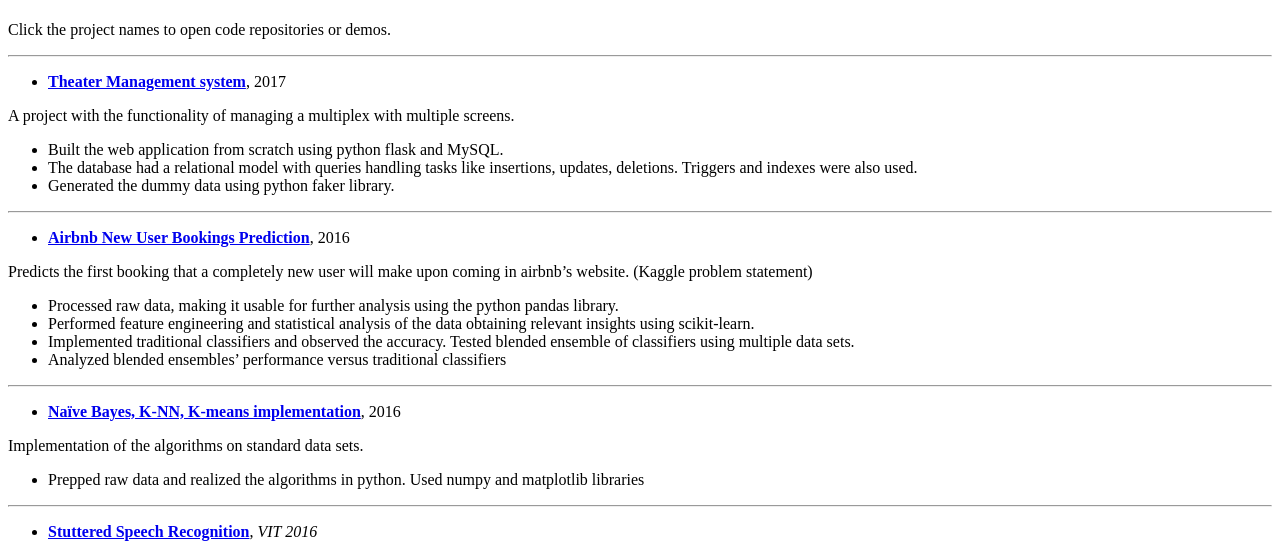
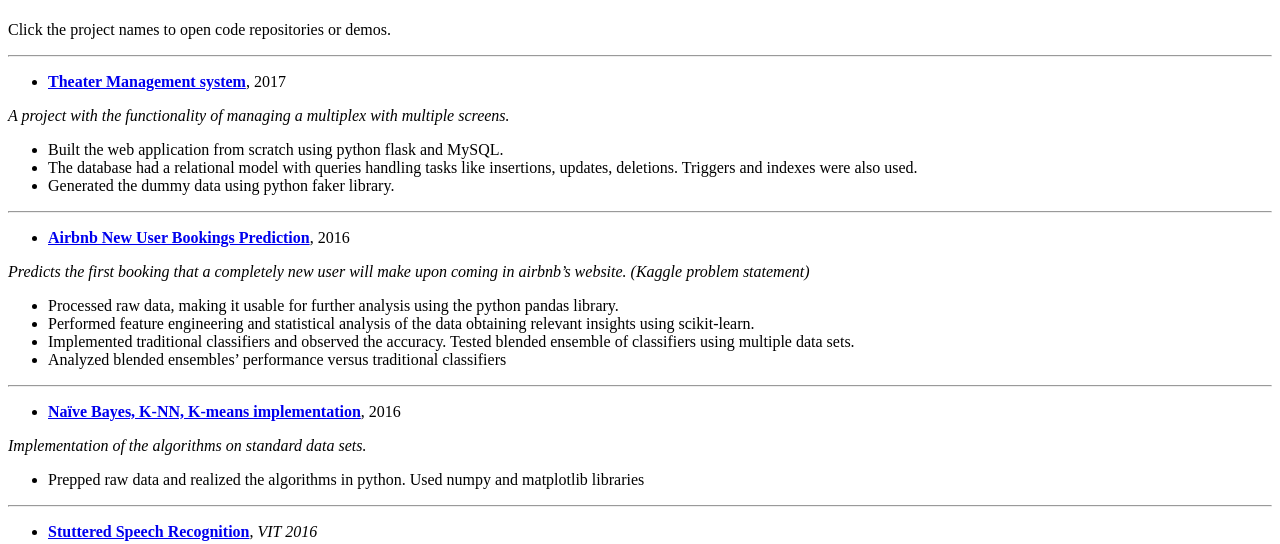
Before and after one commit to khannasarthak/khannasarthak.github.io, a Jekyll site: the page built from projects.md, in a window 1280 px wide. Shown: the part 273-817 px from the top of the page. Built offline with Jekyll 4.4.1, drawn with Linux system fonts in a browser that asks for light colours; nearby versions of some CDN libraries.

```diff
--- a/projects.md
+++ b/projects.md
@@ -8,7 +8,7 @@ Click the project names to open code repositories or demos.
 ---
 * [**Theater Management system**](https://github.com/khannasarthak/DMProject){:target="_blank"}, 2017
 
-A project with the functionality of managing a multiplex with multiple screens.
+*A project with the functionality of managing a multiplex with multiple screens.*
 
    * Built the web application from scratch using python flask and MySQL.
    * The database had a relational model with queries handling tasks like insertions, updates, deletions. Triggers and indexes were also used.
@@ -17,7 +17,7 @@ A project with the functionality of managing a multiplex with multiple screens.
 ---
 * [**Airbnb New User Bookings Prediction**](https://github.com/khannasarthak/Airbnb-sml){:target="_blank"}, 2016
 
-Predicts the first booking that a completely new user will make upon coming in airbnb's website. (Kaggle problem statement)
+*Predicts the first booking that a completely new user will make upon coming in airbnb's website. (Kaggle problem statement)*
 
    * Processed raw data, making it usable for further analysis using the python pandas library.
    * Performed feature engineering and statistical analysis of the data obtaining relevant insights using scikit-learn.
@@ -27,7 +27,7 @@ Predicts the first booking that a completely new user will make upon coming in a
 ---
 * [**Naïve Bayes, K-NN, K-means implementation**](https://github.com/khannasarthak/ML){:target="_blank"}, 2016
 
-Implementation of the algorithms on standard data sets.
+*Implementation of the algorithms on standard data sets.*
 
    * Prepped raw data and realized the algorithms in python. Used numpy and matplotlib libraries
 
```
